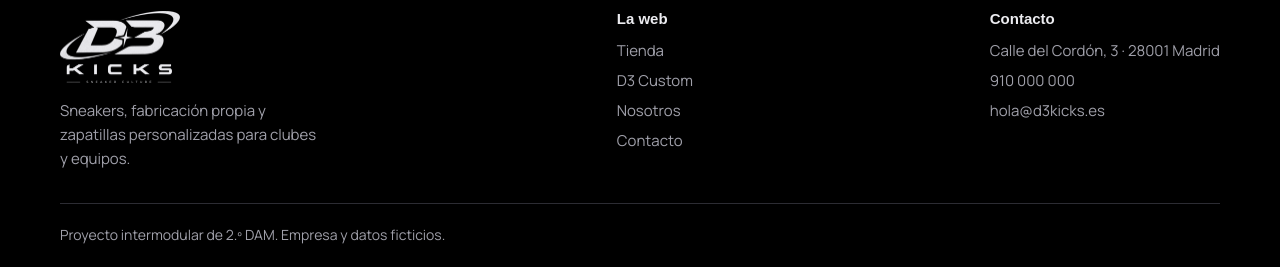
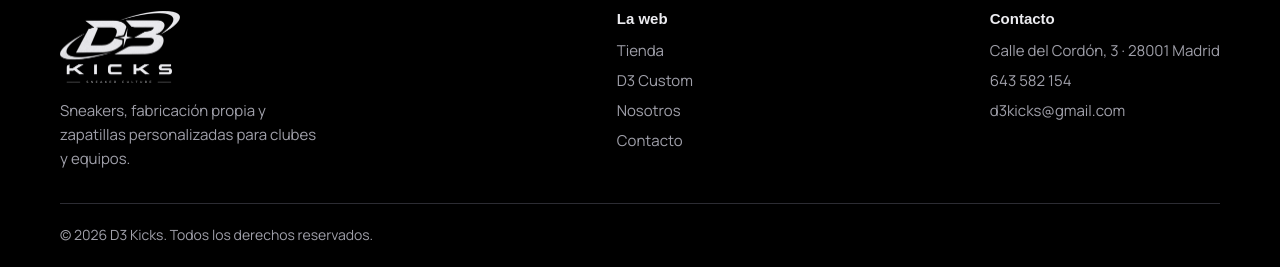
Before and after one commit to danielgfloress/Trabajo1-Trimestre, a plain HTML site: page Interfaces/index.html in a window 1280 px wide. Shown: the part 2552-2819 px from the top of the page. Drawn offline with nearby package versions, Linux system fonts and the light colour scheme; no server answers; a web font is replaced by a local one.

Commit message:
footer actualizado

```diff
--- a/Interfaces/index.html
+++ b/Interfaces/index.html
@@ -181,11 +181,11 @@
                 <h2 class="pie__titulo">Contacto</h2>
                 <ul class="pie__lista">
                     <li class="pie__item">Calle del Cordón, 3 · 28001 Madrid</li>
-                    <li class="pie__item"><a href="tel:+34910000000" class="pie__enlace">910 000 000</a></li>
-                    <li class="pie__item"><a href="mailto:hola@d3kicks.es" class="pie__enlace">hola@d3kicks.es</a></li>
+                    <li class="pie__item"><a href="tel:+34643582154" class="pie__enlace">643 582 154</a></li>
+                    <li class="pie__item"><a href="mailto:d3kicks@gmail.com" class="pie__enlace">d3kicks@gmail.com</a></li>
                 </ul>
             </div>
-            <p class="pie__legal">Proyecto intermodular de 2.º DAM. Empresa y datos ficticios.</p>
+            <p class="pie__legal">© 2026 D3 Kicks. Todos los derechos reservados.</p>
         </div>
     </footer>
 
```
Also changed, not shown: Interfaces/paginas/cesta.html (+3 -3 lines), Interfaces/paginas/contacto.html (+3 -3 lines), Interfaces/paginas/cuenta.html (+3 -3 lines), Interfaces/paginas/custom.html (+3 -3 lines), Interfaces/paginas/login.html (+3 -3 lines), Interfaces/paginas/nosotros.html (+3 -3 lines), Interfaces/paginas/producto.html (+3 -3 lines), Interfaces/paginas/registro.html (+3 -3 lines), Interfaces/paginas/tienda.html (+3 -3 lines).
